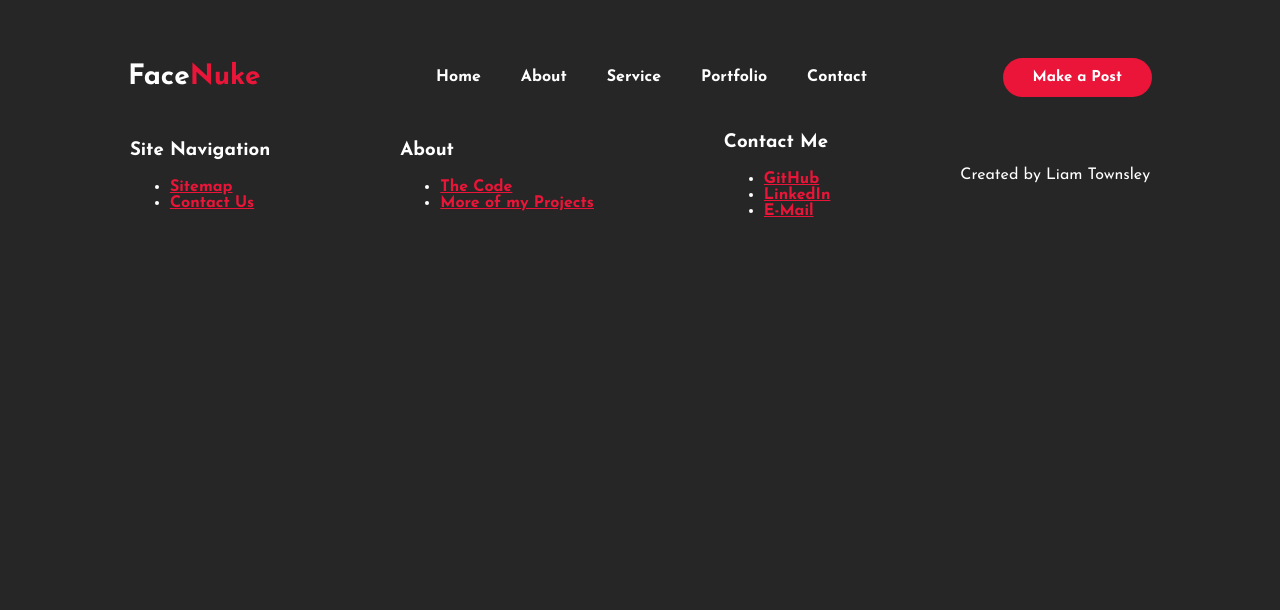
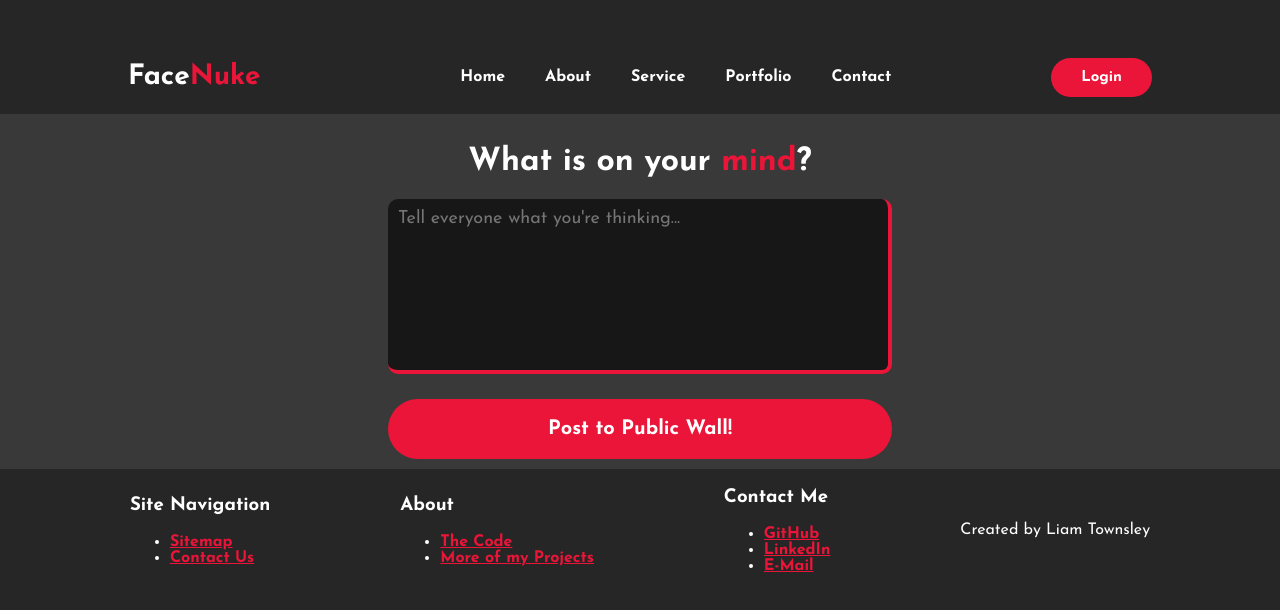
Before and after one commit to LiamTownsley2/FaceNuke, a React (Create React App) app: page / in a window 1280 px wide. Shown: the top 610 px of the page. Built offline with nearby package versions, Linux system fonts and the light colour scheme.

Commit message:
feat: adding front-end way to create post

```diff
--- a/public/index.html
+++ b/public/index.html
@@ -22,7 +22,7 @@
       work correctly both with client-side routing and a non-root public URL.
       Learn how to configure a non-root public URL by running `npm run build`.
     -->
-  <title>React App</title>
+  <title>Face Nuce</title>
 
   <link rel="preconnect" href="https://fonts.googleapis.com">
   <link rel="preconnect" href="https://fonts.gstatic.com" crossorigin>
--- a/src/App.js
+++ b/src/App.js
@@ -1,12 +1,14 @@
 import './App.css';
 
 import NavBar from './components/NavBar.js';
+import NewPost from './components/NewPost.js';
 import Footer from './components/Footer.js';
 
 function App() {
   return (
     <div className="app">
       <NavBar />
+      <NewPost />
       <Footer />
     </div>
   );
--- a/src/components/NavBar.js
+++ b/src/components/NavBar.js
@@ -14,7 +14,7 @@ class NavBar extends React.Component {
                     <li><a href="#contact">Contact</a></li>
 
                 </ul>
-                <button type="button">Make a Post</button>
+                <button type="button">Login</button>
             </nav>
         </div>
     }
--- /dev/null
+++ b/src/components/NewPost.js
@@ -0,0 +1,16 @@
+import React from "react";
+import './styles/NewPost.css';
+
+class NewPost extends React.Component {
+    render() {
+        return <div id="newpost">
+            <h1>What is on your <span>mind</span>?</h1>
+            <form>
+                <textarea placeholder="Tell everyone what you're thinking..."></textarea>
+                <button type="submit">Post to Public Wall!</button>
+            </form>
+        </div>
+    }
+}
+
+export default NewPost;
--- /dev/null
+++ b/src/components/styles/NewPost.css
@@ -0,0 +1,56 @@
+#newpost {
+    background-color: #393939;
+    color: white;
+    text-align: center;
+    padding: 10px;
+}
+
+#newpost h1 span {
+    color: #ea1538;
+}
+
+form {
+    display: flex;
+    align-items: center;
+    justify-content: center;
+    flex-direction: column;
+}
+
+button[type="submit"] {
+    padding: 20px 40px;
+    font-size: 20px;
+    width: 40%;
+}
+
+textarea {
+    border: none;
+    border-bottom: 4px solid #ea1538;
+    border-right: 4px solid #ea1538;
+    background-color: rgba(0,0,0,0.6);
+    color: white;
+    width: 40%;
+    padding: 10px;
+    border-radius: 10px;
+    resize: none;
+    height: 175px;
+    font-size: 18px;
+    margin-bottom: 25px;
+}
+
+textarea:focus {
+    outline: none;
+    border-bottom: 4px solid #ea1538;
+    border-right: 4px solid #ea1538;
+}
+
+textarea::-webkit-scrollbar {
+    width: 1em;
+}
+
+textarea::-webkit-scrollbar-track {
+    -webkit-box-shadow: inset 0 0 6px rgba(0,0,0,0.3);
+}
+
+textarea::-webkit-scrollbar-thumb {
+  background-color: #800015;
+}
```
